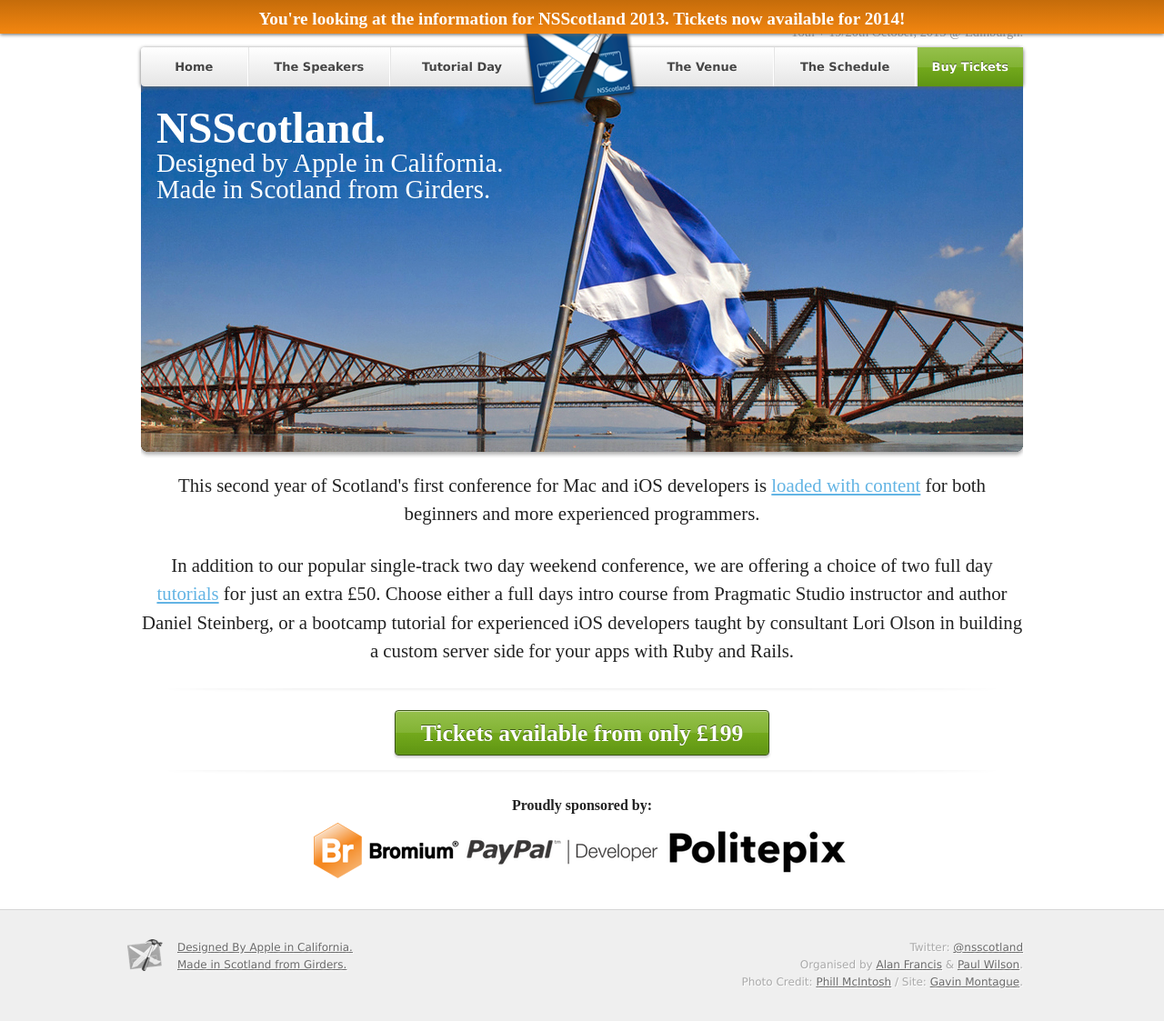
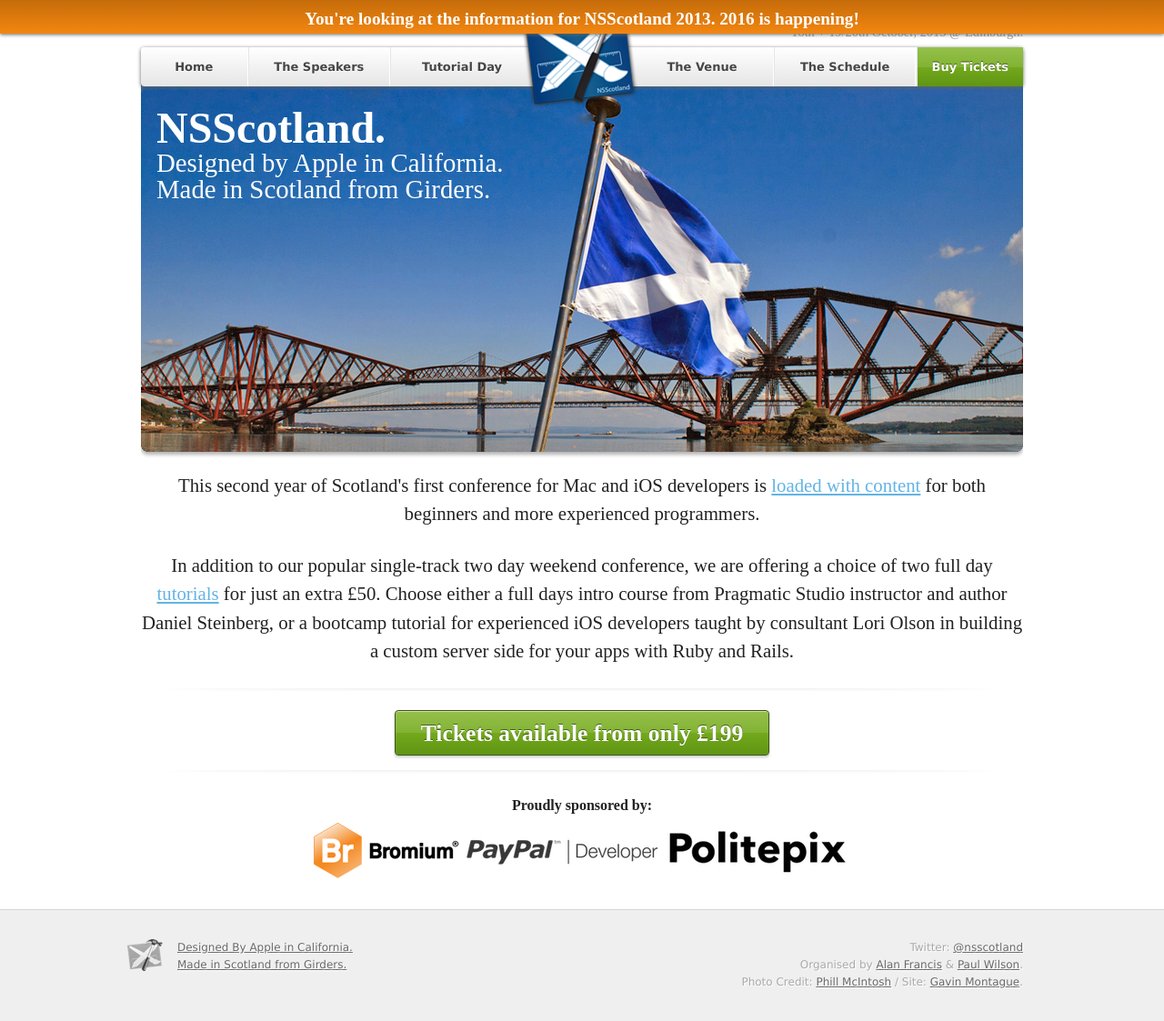
Before and after one commit to acf/nsscotland, a Jekyll site: the page built from index.html, in a window 1280 px wide and 1123 px high. Shown: the whole window at 91% size. Built offline with Jekyll 4.4.1, drawn with Linux system fonts in a browser that asks for light colours.

Commit message:
change message

```diff
--- a/_layouts/twentythirteen.html
+++ b/_layouts/twentythirteen.html
@@ -22,7 +22,7 @@
     <div class="magellan-container" data-magellan-expedition="fixed" data-options="destination_threshold:65;throttle_delay:0;" style="">
       <div id="archive-bar">
         <p><a href="http://nsscotland.com">You're looking at the information
-          for NSScotland 2013. Tickets now available for 2014!</a></p>
+          for NSScotland 2013. 2016 is happening!</a></p>
       </div>
     </div>
 
--- a/_layouts/twentythirteen_tutorial.html
+++ b/_layouts/twentythirteen_tutorial.html
@@ -21,7 +21,7 @@
 <div id="wrapper">
     <div class="magellan-container" data-magellan-expedition="fixed" data-options="destination_threshold:65;throttle_delay:0;" style="">
       <div id="archive-bar">
-        <p><a href="http://nsscotland.com">You're looking at the information for NSScotland 2013. We're back in October, 2014!</a></p>
+        <p><a href="http://nsscotland.com">You're looking at the information for NSScotland 2013. 2016 is happening!</a></p>
       </div>
     </div>
   <div class="row" id="primary-navigation">
```
